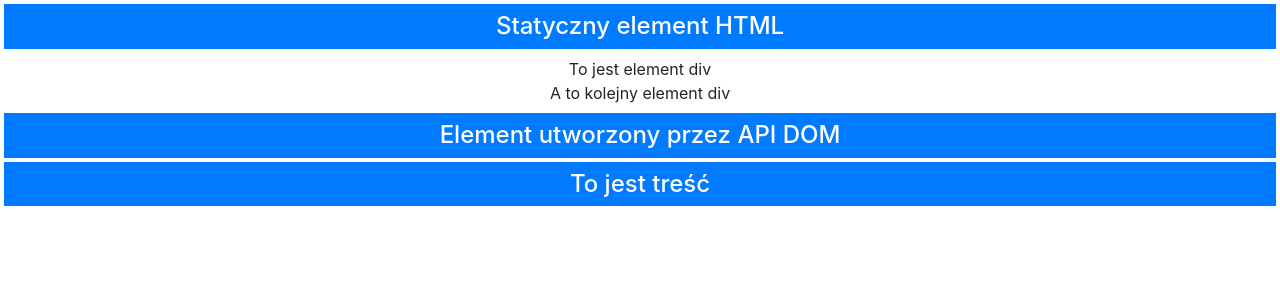
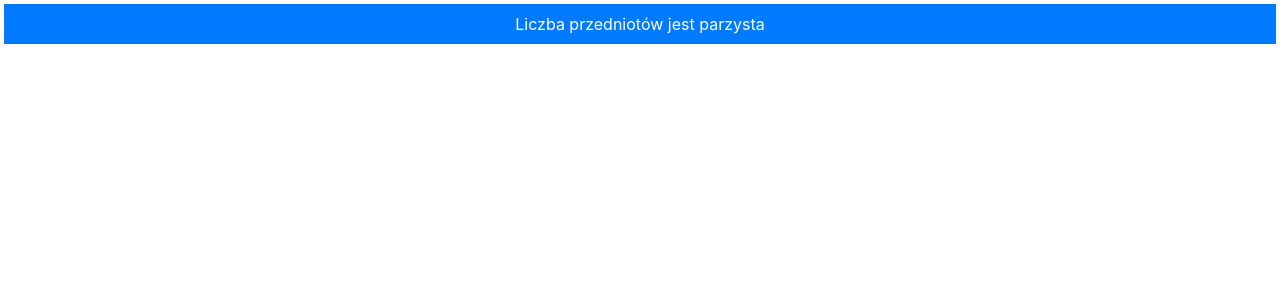
Before and after one commit to marekz/ReactLearning, a React (Create React App) app in the folder podstawy/: page / in a window 1280 px wide. Shown: the top 300 px of the page. Built offline with nearby package versions, Linux system fonts and the light colour scheme; the HTML template or start-up script is replaced by a standard one.

Commit message:
access to component properties and methods

```diff
--- a/podstawy/public/index.html
+++ b/podstawy/public/index.html
@@ -5,20 +5,20 @@
   <title>Podstawy</title>
 </head>
 <body>
-<h4 class="bg-primary text-white text-center p-2 m-1">
-  Statyczny element HTML
-</h4>
-<div class="text-center m-2">
-  <div>To jest element div</div>
-  <div>A to kolejny element div</div>
-</div>
-<div id="domParent"></div>
+<!--<h4 class="bg-primary text-white text-center p-2 m-1">-->
+<!--  Statyczny element HTML-->
+<!--</h4>-->
+<!--<div class="text-center m-2">-->
+<!--  <div>To jest element div</div>-->
+<!--  <div>A to kolejny element div</div>-->
+<!--</div>-->
+<!--<div id="domParent"></div>-->
 <div id="root"></div>
-  <script>
-    let element = document.createElement("h4");
-    element.className = "bg-primary text-white text-center p-2 m-1";
-    element.textContent = "Element utworzony przez API DOM";
-    document.getElementById("domParent").appendChild(element);
-  </script>
+<!--  <script>-->
+<!--    let element = document.createElement("h4");-->
+<!--    element.className = "bg-primary text-white text-center p-2 m-1";-->
+<!--    element.textContent = "Element utworzony przez API DOM";-->
+<!--    document.getElementById("domParent").appendChild(element);-->
+<!--  </script>-->
 </body>
 </html>
--- a/podstawy/src/App.js
+++ b/podstawy/src/App.js
@@ -1,10 +1,22 @@
 import React, {Component} from "react";
 
-const message = "To jest treść";
+export default class App extends Component {
 
-export default class App extends Component {
-  render = () =>
-      <h4 className="bg-primary text-white text-center p-2 m-1">
-          { message }
-      </h4>
+    constructor(props) {
+        super(props);
+
+        this.state = {
+            count: 4
+        }
+    }
+
+    isEven(val) {
+        return val % 2 === 0 ? "parzysta" : "nieparzysta";
+    }
+
+    render = () =>
+        <p className="bg-primary text-white text-center p-2 m-1">
+            Liczba przedniotów jest { this.isEven(this.state.count) }
+        </p>
+
 }
```
